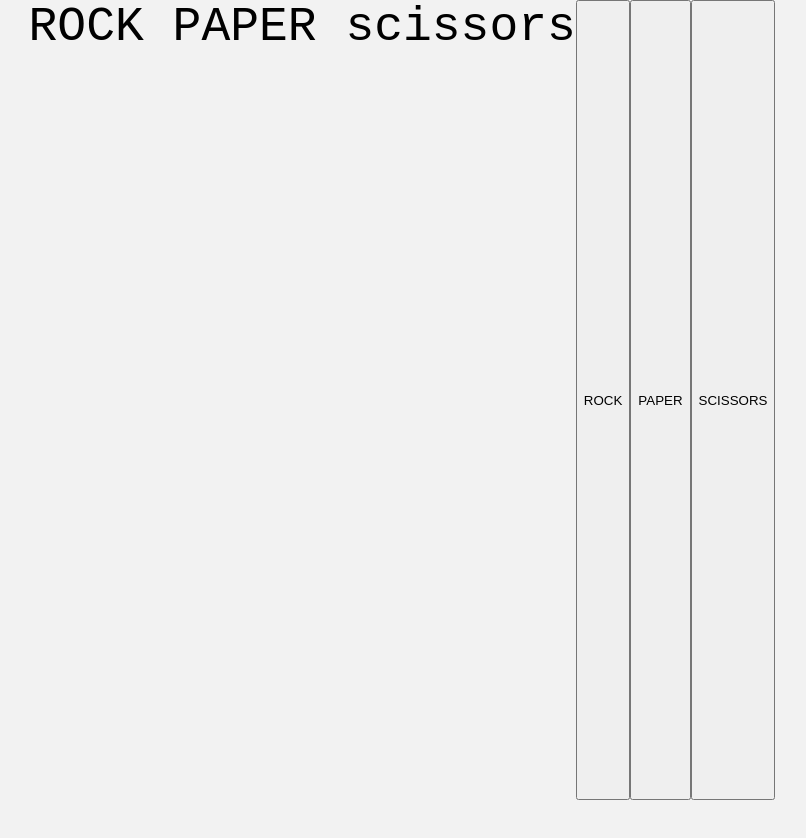
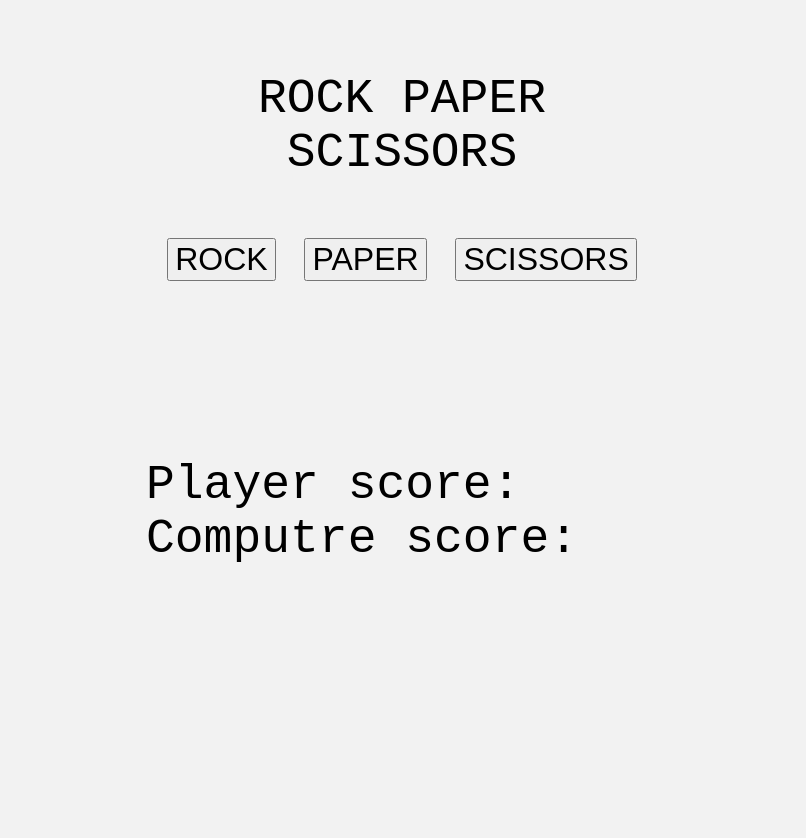
Before and after one commit to markosinjo/rock-paper-scissors, a plain HTML site: page index.html in a window 1280 px wide. Shown: the whole page, without its empty margins (238-1044 px from the left). Before the commit the page ends 800 px from the top, so only its background shows below. Drawn offline with Linux system fonts and the light colour scheme.

Commit message:
Add score trackers in html and css

```diff
--- a/index.html
+++ b/index.html
@@ -9,9 +9,18 @@
     <title>Rock paper scissors</title>
 </head>
 <body>
-    ROCK PAPER scissors
-    <button class="btn" id="rock">ROCK</button>
-    <button class="btn" id="paper">PAPER</button>
-    <button class="btn" id="scissors">SCISSORS</button>
-</body>
+    ROCK PAPER SCISSORS
+    <div class="buttonContainer">
+        <div>
+            <button class="btn" id="rock">ROCK</button>
+            <button class="btn" id="paper">PAPER</button>
+            <button class="btn" id="scissors">SCISSORS</button>
+        </div>
+
+        <div class="score">
+            <div>Player score:</div>
+            <div>Computre score:</div>
+        </div>
+    </div>
+    </body>
 </html>
--- a/styles.css
+++ b/styles.css
@@ -1,9 +1,25 @@
 body {
-    margin: 0;
+    margin: 72px 30%;
     background-color: #f2f2f2;
-    display: flex;
     font-family: 'Courier New', Courier, monospace;
-    justify-content: center;
     font-size: 48px;
     height: 100vh;
+    text-align: center;
 }
+
+.buttonContainer {
+    display: flex;
+    justify-content: center;
+    gap: 24px;
+    margin-top: 50px;
+    flex-direction: column;
+}
+
+.btn {
+    font-size: 32px;
+}
+
+.score {
+    margin-top: 150px;
+    text-align: left;
+}
```
